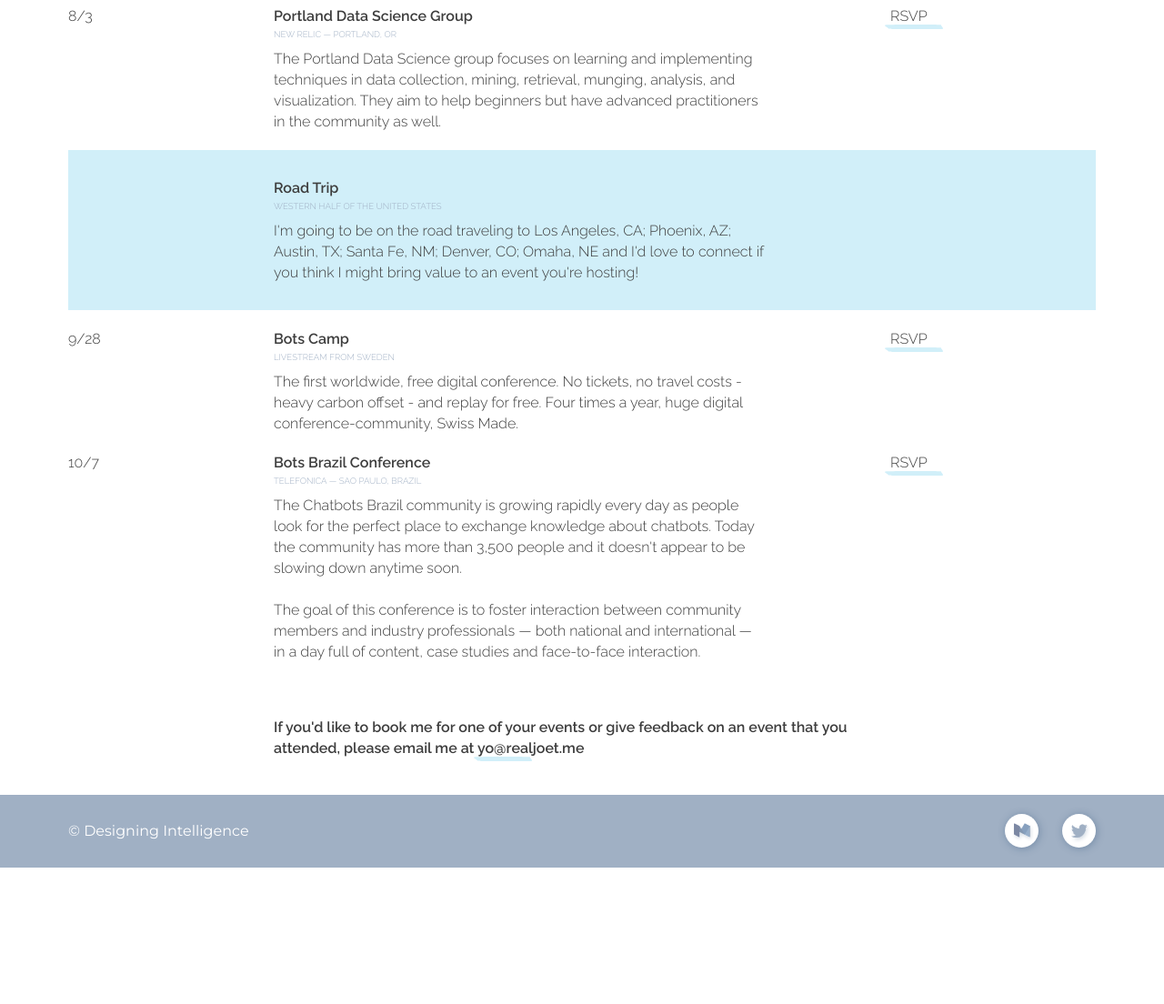
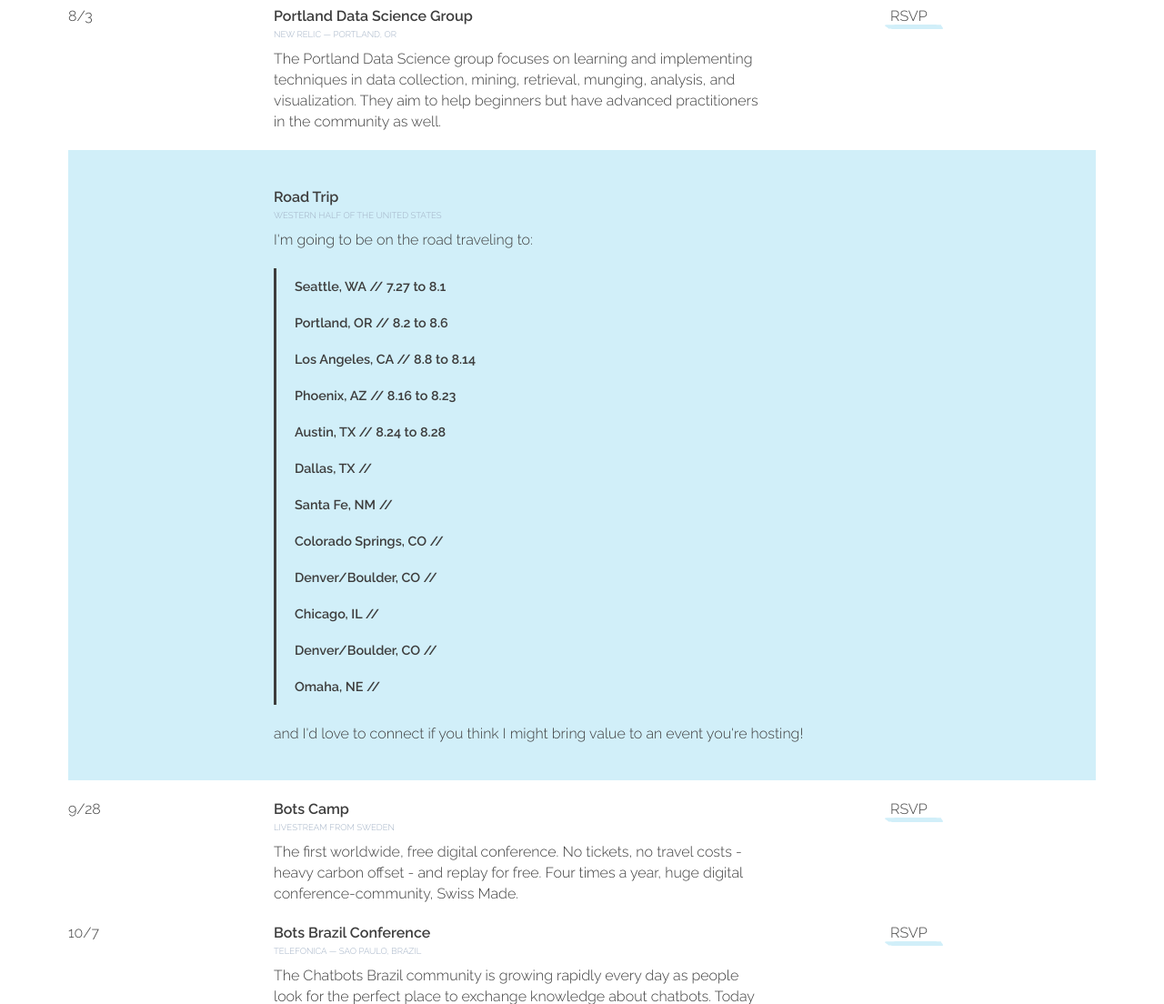
Before and after one commit to realjoet/designing-intelligence, a PHP site: page / in a window 1280 px wide. Shown: the part 2657-3761 px from the top of the page at 91% size. Before the commit the page ends 3611 px from the top, so only its background shows below. Run offline with PHP 8.4, Linux system fonts and the light colour scheme; some libraries are stand-ins or nearby versions.

Commit message:
updated road trip section styles

```diff
--- a/index.html
+++ b/index.html
@@ -269,8 +269,23 @@
                         <div class="col event-details">
                             <p class="event-title">Road Trip</p>
                             <p class="event-location">Western half of the United States</p>
-                            <p
-                            <p class="event-description">I'm going to be on the road traveling to Los Angeles, CA; Phoenix, AZ; Austin, TX; Santa Fe, NM; Denver, CO; Omaha, NE and I'd love to connect if you think I might bring value to an event you're hosting!</p>
+                            <p class="event-description">I'm going to be on the road traveling to:
+                                <ul>
+                                    <li>Seattle, WA // 7.27 to 8.1</li>
+                                    <li>Portland, OR // 8.2 to 8.6</li>
+                                    <li>Los Angeles, CA // 8.8 to 8.14</li>
+                                    <li>Phoenix, AZ // 8.16 to 8.23</li>
+                                    <li>Austin, TX // 8.24 to 8.28</li>
+                                    <li>Dallas, TX // </li>
+                                    <li>Santa Fe, NM // </li>
+                                    <li>Colorado Springs, CO //</li>
+                                    <li>Denver/Boulder, CO //</li>
+                                    <li>Chicago, IL //</li>
+                                    <li>Denver/Boulder, CO //</li>
+                                    <li>Omaha, NE // </li>
+                                </ul>
+
+                                and I'd love to connect if you think I might bring value to an event you're hosting!</p>
                         </div>
                         <div class="col event-tix"></div>
                     </div>
--- a/styles/styles.css
+++ b/styles/styles.css
@@ -227,7 +227,15 @@
   .events .event.free {
     background: #D1EFF9;
     margin: 0 0 20px;
-    padding: 30px 0 30px; }
+    padding: 40px 0 40px; }
+    .events .event.free ul {
+      border-left: 3px solid #3d3d3d;
+      line-height: 40px;
+      margin: 20px 0;
+      padding: 0 0 0 20px; }
+    .events .event.free li {
+      font-size: .9rem;
+      font-weight: 600; }
   .events .event-title {
     font-weight: 600; }
   .events .event-location {
--- a/styles/views/_main.scss
+++ b/styles/views/_main.scss
@@ -180,7 +180,19 @@
   .event.free {
     background: $baby-blue;
     margin: 0 0 20px;
-    padding: 30px 0 30px;
+    padding: 40px 0 40px;
+
+    ul {
+      border-left: 3px solid $dark-grey;
+      line-height: 40px;
+      margin: 20px 0;
+      padding: 0 0 0 20px;
+    }
+
+    li {
+      font-size: .9rem;
+      font-weight: 600;
+    }
   }
 
   .event-title {
```
Also changed, not shown: 1 other file.
